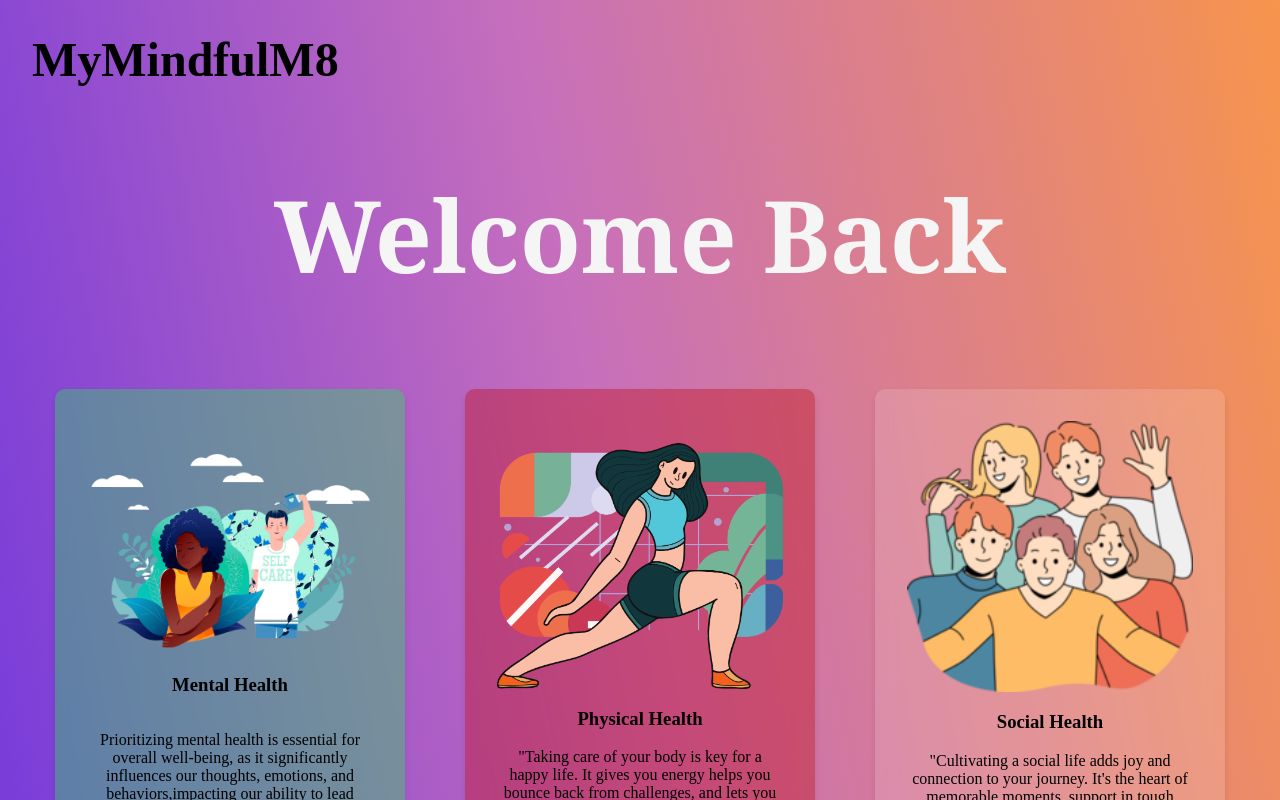
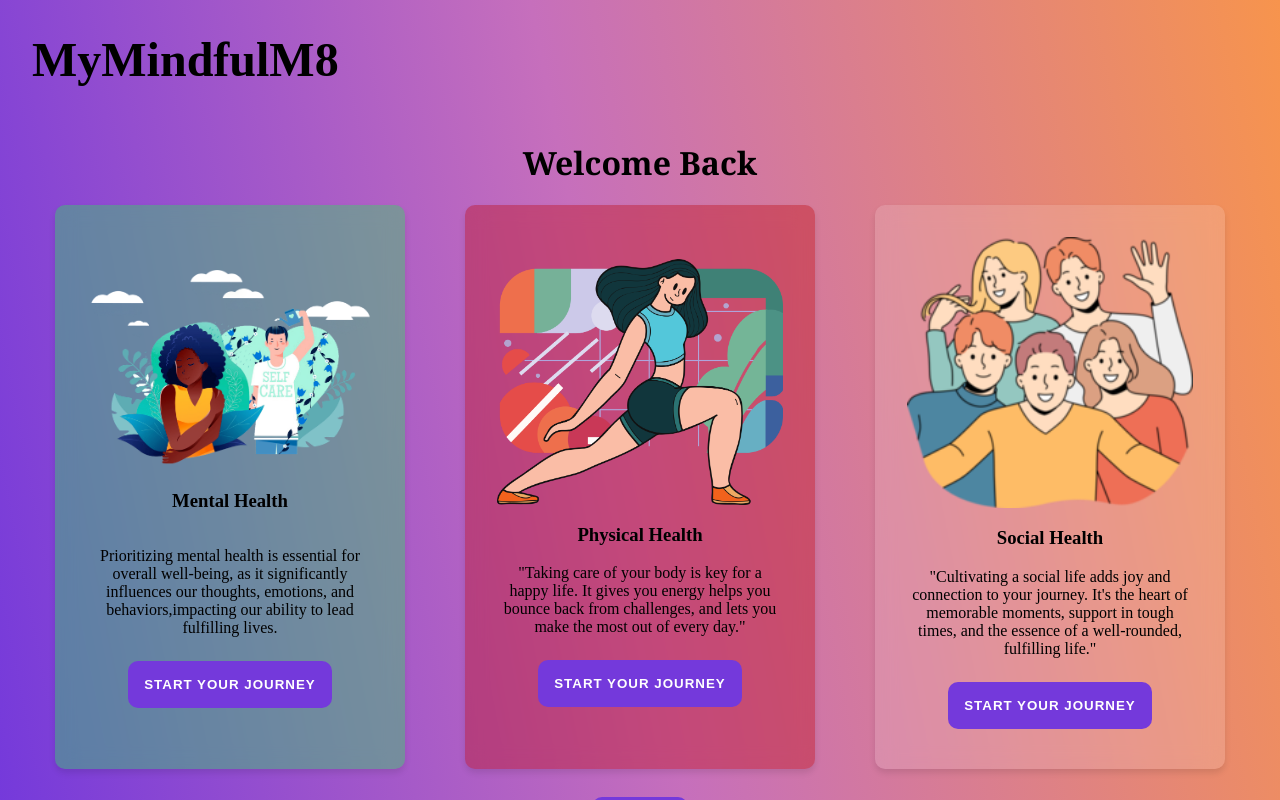
Before and after one commit to YellowAli/MyMindfulM8, a React (Vite) app in the folder frontend/: page /home in a window 1280 px wide. Shown: the top 800 px of the page. Built offline with nearby package versions, Linux system fonts and the light colour scheme; sample sign-in values are in the browser's storage.

Commit message:
Update styles

```diff
--- a/frontend/src/components/Home.jsx
+++ b/frontend/src/components/Home.jsx
@@ -25,9 +25,8 @@ function Home({setIsAuthenticated}) {
 
   return (
     <>
-      <div className="header">
-        <h1>Welcome Back</h1>
-      </div>
+
+        <h1 className="header">Welcome Back</h1>
 
       <div className="Card1-Container">
         <div className="Card1">
--- a/frontend/src/styles/App.css
+++ b/frontend/src/styles/App.css
@@ -1,6 +1,6 @@
 body,
 html {
-  height: 100%;
+  min-height: 100vh;
   margin: 0;
   padding: 0;
 }
--- a/frontend/src/styles/Home.css
+++ b/frontend/src/styles/Home.css
@@ -1,11 +1,9 @@
-
-
 .Card1 {
   display: flex;
   flex-direction: column;
   align-items: center;
   justify-content: center;
-  padding:2rem;
+  padding: 2rem;
   border: none;
   border-radius: 10px;
   background: rgba(42, 225, 88, 0.383);
@@ -19,13 +17,12 @@
   /* Removed flex-grow */
 }
 
-
 .Card2 {
   display: flex;
   flex-direction: column;
   align-items: center;
   justify-content: center;
-  padding:2rem;
+  padding: 2rem;
   border: none;
   border-radius: 10px;
   background: rgba(191, 5, 5, 0.353);
@@ -39,12 +36,13 @@
   /* Removed flex-grow */
 }
 
+
 .Card3 {
   display: flex;
   flex-direction: column;
   align-items: center;
   justify-content: center;
-  padding:2rem;
+  padding: 2rem;
   border: none;
   border-radius: 10px;
   background: rgba(255, 255, 255, 0.15);
@@ -58,32 +56,27 @@
 }
 
 .header {
-  position: relative;
-  top: -20px; /* Adjust the value as needed */
   font-size: 50px;
-  color:whitesmoke;
-  font-family:Cochin, Georgia, Times, 'Times New Roman', serif;
+  color: black;
+  font-family: Cochin, Georgia, Times, "Times New Roman", serif;
+  font-size: 2rem;
 }
 
 .Card1 img {
   width: 100%; /* Make sure the image fills the container */
-
 }
 
 .Card2 img {
   width: 100%; /* Make sure the image fills the container */
-
 }
 
 .Card3 img {
   width: 100%; /* Make sure the image fills the container */
-
 }
 
-.Card1-Container{
+.Card1-Container {
   display: flex;
   justify-content: space-around;
-
 }
 
 .logout {
--- a/frontend/src/styles/Pages.css
+++ b/frontend/src/styles/Pages.css
@@ -93,7 +93,7 @@
   padding-right: 5px;
   margin-top: -150px;
   animation: slideFromTop 0.5s ease-out forwards; /* Commented out for testing */
-  color: whitesmoke;
+  color: black;
   font-family: Cochin, Georgia, Times, "Times New Roman", serif;
 }
 
```
